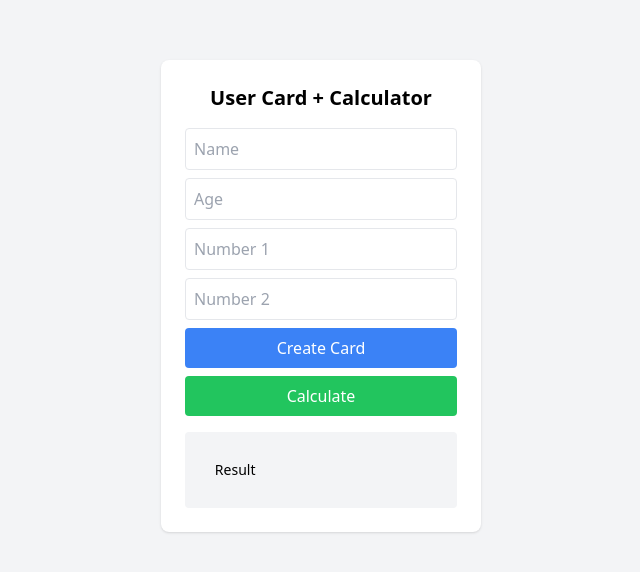
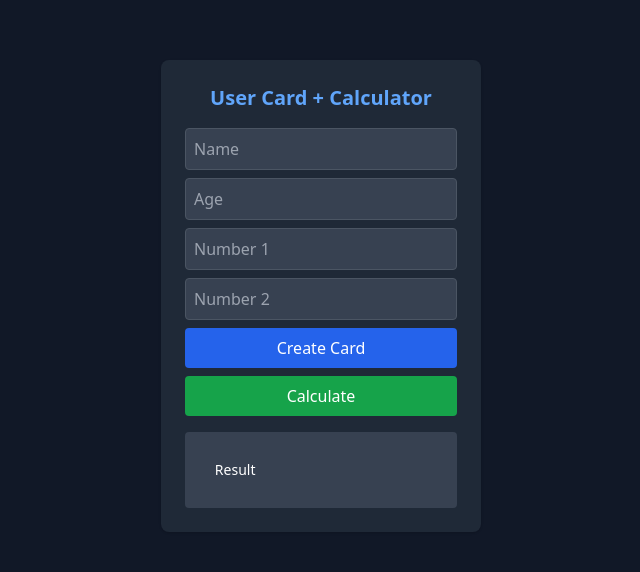
Before and after one commit to alaa1252/js-assignment1, a plain HTML site: page index.html in a window 1280 px wide. Shown: the part 104-676 px from the top of the page, without its empty margins (319-959 px from the left). Drawn offline with nearby package versions, Linux system fonts and the light colour scheme.

Commit message:
changed the coloring of the card with tailwind.

```diff
--- a/index.html
+++ b/index.html
@@ -5,42 +5,41 @@
   <script src="https://cdn.tailwindcss.com"></script>
 </head>
 
-<body class="bg-gray-100 flex items-center justify-center min-h-screen">
+<body class="bg-gray-900 flex items-center justify-center min-h-screen">
 
-  <div class="bg-white p-6 rounded-lg shadow w-80">
+  <div class="bg-gray-800 text-white p-6 rounded-lg shadow w-80">
 
-    <h1 class="text-xl font-bold mb-4 text-center">User Card + Calculator</h1>
+    <h1 class="text-xl font-bold mb-4 text-center text-blue-400">
+      User Card + Calculator
+    </h1>
 
     <input id="name" type="text" placeholder="Name"
-      class="w-full border p-2 mb-2 rounded">
+      class="w-full border border-gray-600 bg-gray-700 text-white p-2 mb-2 rounded">
 
     <input id="age" type="number" placeholder="Age"
-      class="w-full border p-2 mb-2 rounded">
+      class="w-full border border-gray-600 bg-gray-700 text-white p-2 mb-2 rounded">
 
     <input id="num1" type="number" placeholder="Number 1"
-      class="w-full border p-2 mb-2 rounded">
+      class="w-full border border-gray-600 bg-gray-700 text-white p-2 mb-2 rounded">
 
     <input id="num2" type="number" placeholder="Number 2"
-      class="w-full border p-2 mb-2 rounded">
+      class="w-full border border-gray-600 bg-gray-700 text-white p-2 mb-2 rounded">
 
     <button onclick="card()"
-      class="w-full bg-blue-500 text-white p-2 rounded mb-2">
+      class="w-full bg-blue-600 p-2 rounded mb-2">
       Create Card
     </button>
 
     <button onclick="calc()"
-      class="w-full bg-green-500 text-white p-2 rounded">
+      class="w-full bg-green-600 p-2 rounded">
       Calculate
     </button>
 
     <div id="output"
-      class="mt-4 bg-gray-100 p-2 rounded text-sm whitespace-pre-wrap">
+      class="mt-4 bg-gray-700 p-2 rounded text-sm whitespace-pre-wrap">
       Result
     </div>
 
   </div>
-
-  <script src="script.js"></script>
-
 </body>
 </html>
```
